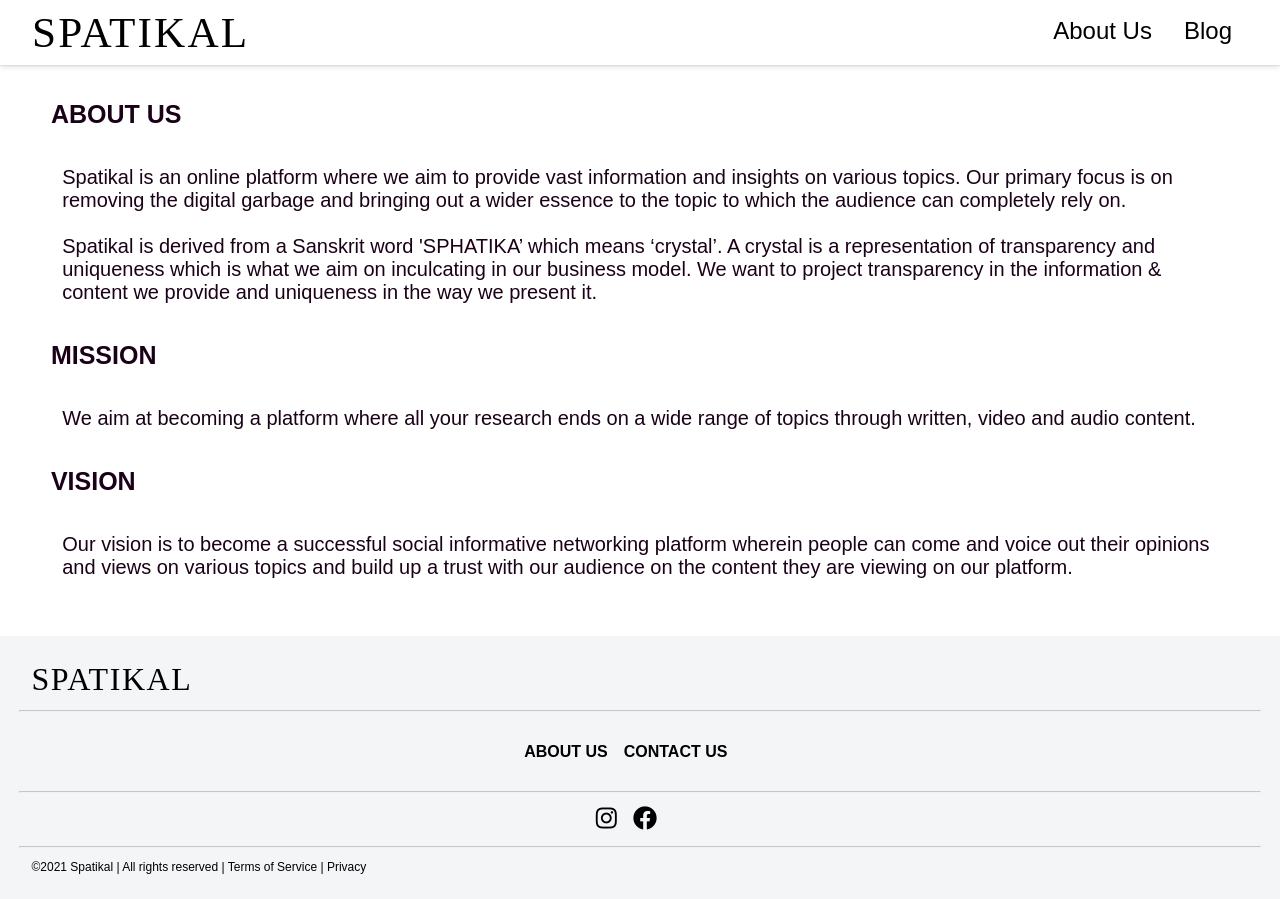
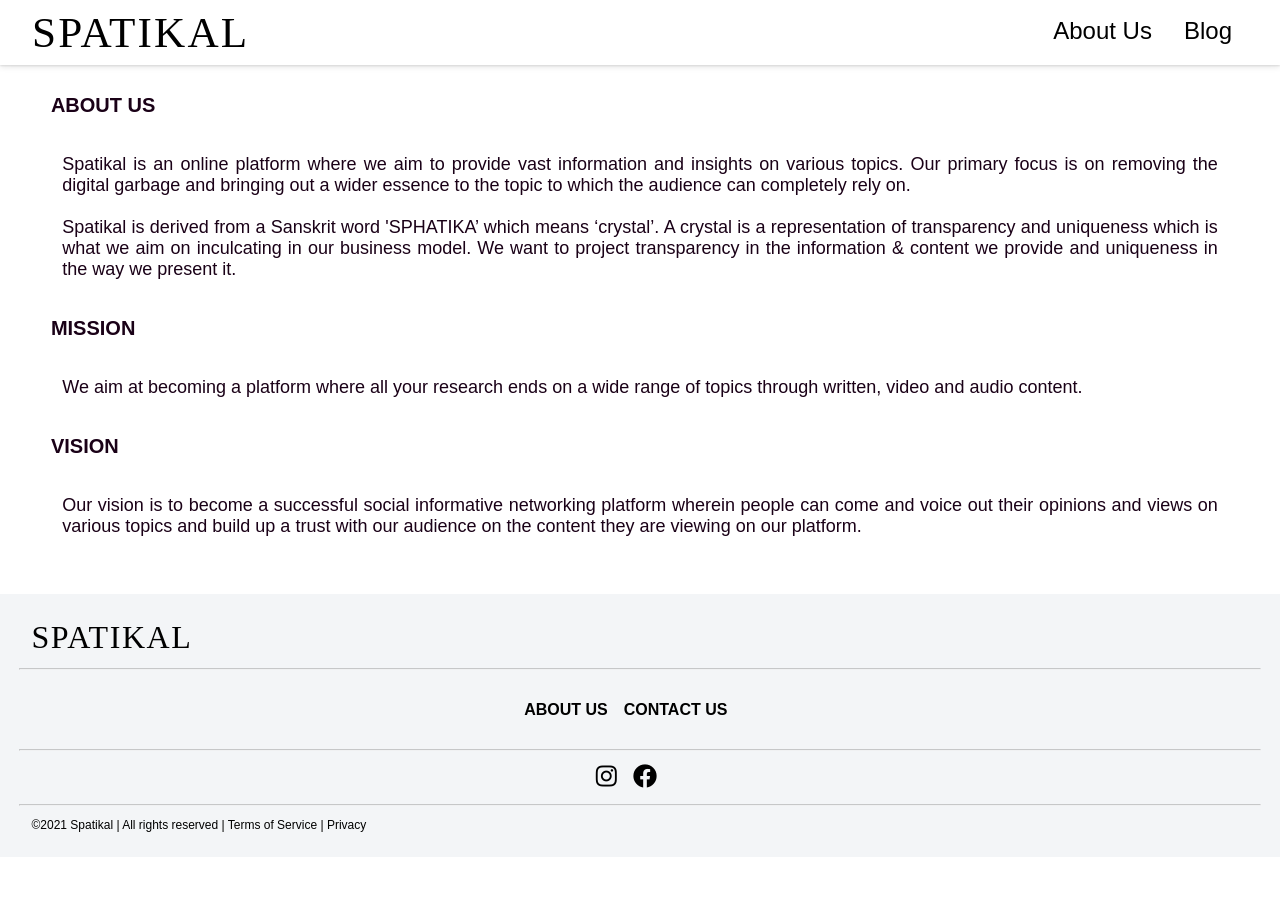
Before and after one commit to siddharthpatra/Spatikal, a React app: page /about in a window 1280 px wide. After the commit the page ends 857 px from the top, so only its background shows below. Built offline with nearby package versions, Linux system fonts and the light colour scheme; no server answers; a web font is replaced by a local one.

Commit message:
Testing Final

```diff
--- a/src/resources/css/about.css
+++ b/src/resources/css/about.css
@@ -2,12 +2,12 @@
     font-weight: bold;
     text-align: left;
     padding-left: 5mm;
-    font-size: 25px;
+    font-size: 20px;
 }
 
 .aboutContent{
-    font-size: 20px;
-    text-align: left;
+    font-size: 18px;
+    text-align: justify;
     padding-left: 8mm;
     padding-right: 8mm;
 }
--- a/src/resources/css/card.css
+++ b/src/resources/css/card.css
@@ -2,7 +2,7 @@
   box-sizing: border-box;
   border: 1px solid #1a0117;
   margin: 5% 2%;
-  font-size: 22px;
+  font-size: 24px;
   width: 350px;
   color: rgba(255, 255, 255, 0.7);
   text-align: left;
```
